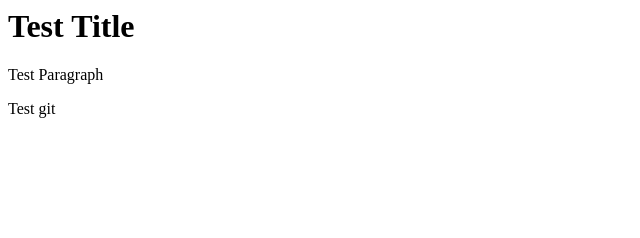
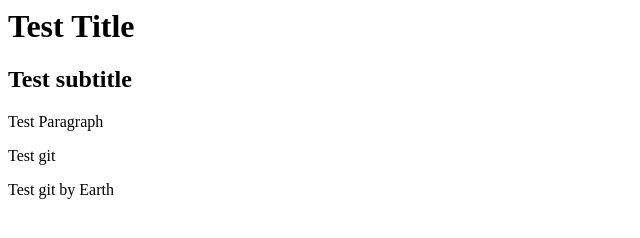
Before and after one commit to wakawaka2537/Website, a plain HTML site: page index.html in a window 1280 px wide. Shown: the whole page, without its empty margins (0-640 px from the left). Drawn offline with Linux system fonts and the light colour scheme.

Commit message:
Update file.

```diff
--- a/index.html
+++ b/index.html
@@ -4,7 +4,9 @@
 </head>
 <body>
 <h1>Test Title</h1>
+    <h2>Test subtitle</h2>
     <p>Test Paragraph</p>
     <p>Test git</p>
+    <p> Test git by Earth </p>
 </body>
 </html>
```
